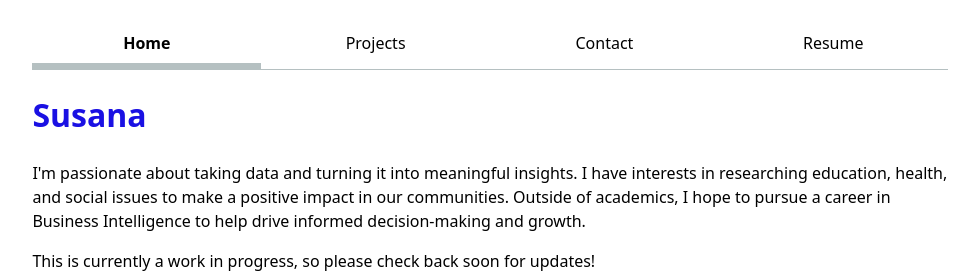
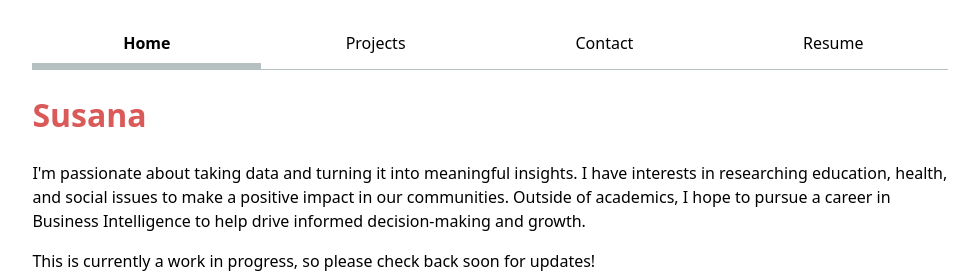
Before and after one commit to shaing04/106-portfolio, a plain HTML site: page index.html in a window 1280 px wide. Shown: the top 273 px of the page, without its empty margins (150-1129 px from the left). Drawn offline with Linux system fonts and the light colour scheme.

Commit message:
Update styles.css

```diff
--- a/styles.css
+++ b/styles.css
@@ -11,7 +11,7 @@ html {
 }
 
 h1 {
-  color: rgb(26, 16, 227);
+  color: rgb(218, 89, 89);
 
 }
 
@@ -110,7 +110,6 @@ div article {
   margin: 1px;
 }
 
-
 body {
   /* Set line height to 1.5 times the font size
 	   and use the OS’s UI font as the website font
```
